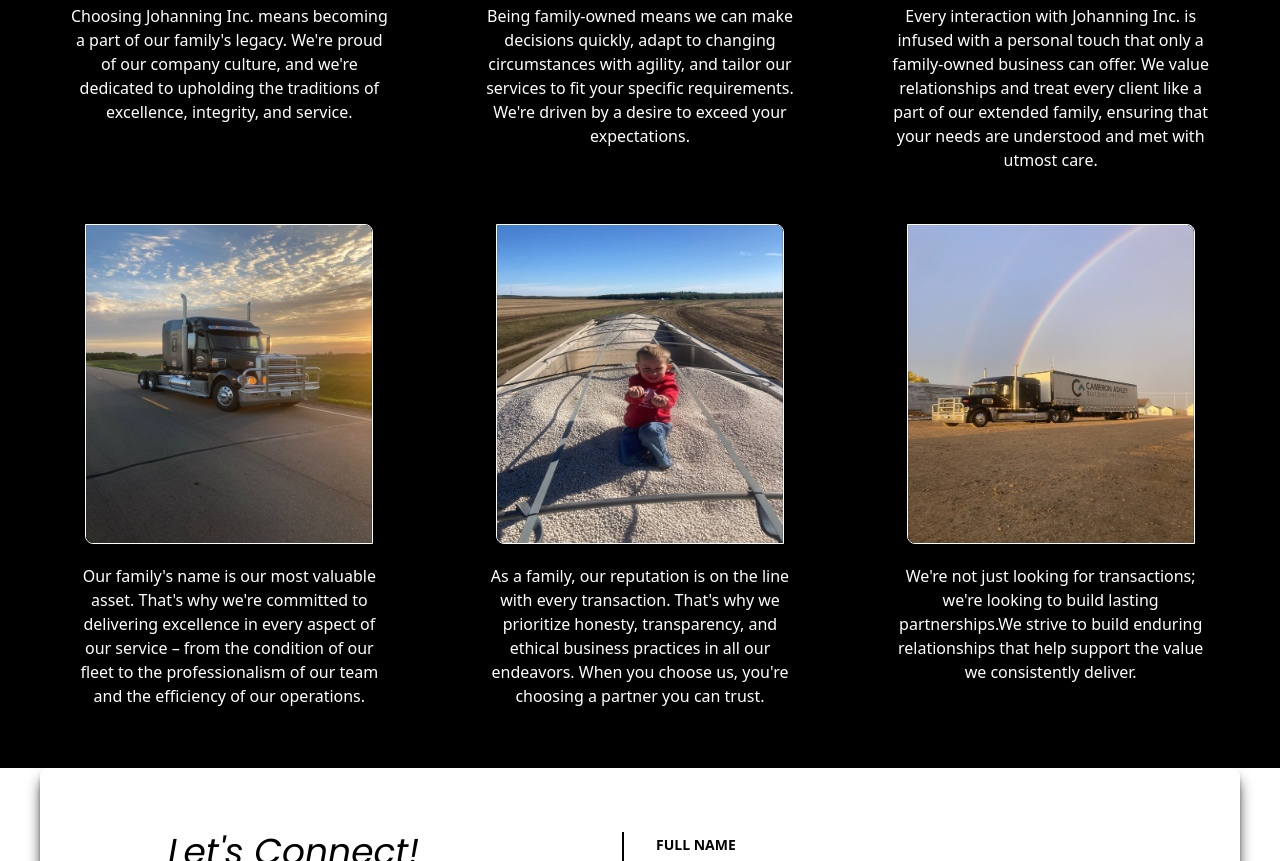
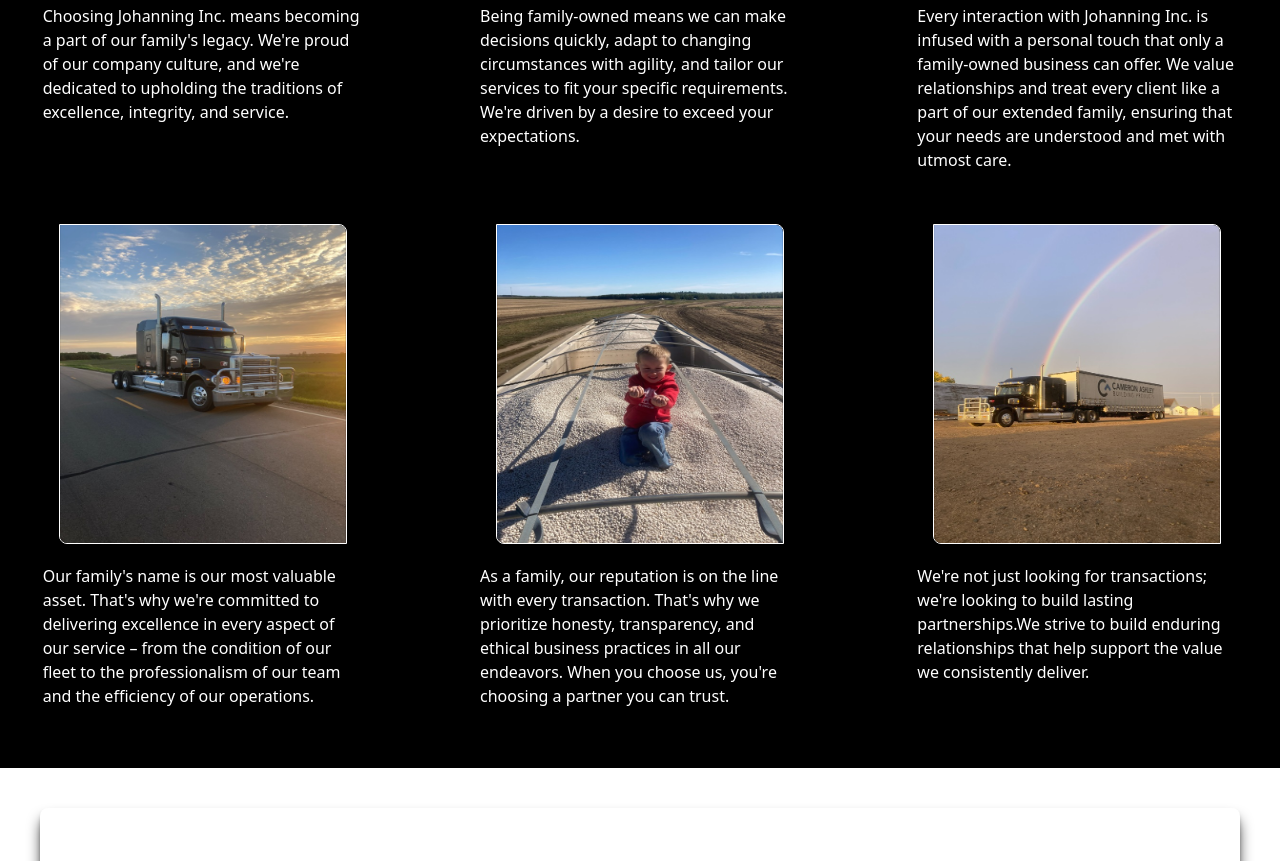
Before and after one commit to smittywebs/johanning-inc.2, a website: page index.html in a window 1280 px wide. Shown: the part 1460-2321 px from the top of the page. Drawn offline with Linux system fonts and the light colour scheme.

Commit message:
card final edit

```diff
--- a/index.html
+++ b/index.html
@@ -86,55 +86,55 @@
                 <img src="images/checkmark-icon-original.svg" alt="" class="h-20 m-6">
                   <h2 class="text-center text-black md:text-white px-2 pb-5">Unrivaled Reliability</h2>
                 </div>
-              <div class="flex flex-col bg-white md:bg-black rounded-lg shadow-md w-full m-6 overflow-hidden hover:cursor-pointer lg:hover:animate-shake sm:w-52">
+              <div class="flex flex-col bg-white md:bg-black rounded-lg shadow-lg shadow-black w-full m-6 overflow-hidden hover:cursor-pointer lg:hover:animate-shake sm:w-52">
                 <img src="images/checkmark-icon-original.svg" alt="" class="h-20 m-6">
                   <h2 class="text-center text-black md:text-white px-2 pb-5">Experts In Safety</h2>
                 </div>
-              <div class="flex flex-col bg-white md:bg-black rounded-lg shadow-md w-full m-6 overflow-hidden hover:cursor-pointer lg:hover:animate-shake sm:w-52">
+              <div class="flex flex-col bg-white md:bg-black rounded-lg shadow-lg shadow-black w-full m-6 overflow-hidden hover:cursor-pointer lg:hover:animate-shake sm:w-52">
                 <img src="images/checkmark-icon-original.svg" alt="" class="h-20 m-6">
                   <h2 class="text-center text-black md:text-white px-2 pb-5">Experienced Professionals</h2>
                 </div>
-              <div class="flex flex-col bg-white md:bg-black rounded-lg shadow-md w-full m-6 overflow-hidden hover:cursor-pointer lg:hover:animate-shake sm:w-52">
+              <div class="flex flex-col bg-white md:bg-black rounded-lg shadow-lg shadow-black w-full m-6 overflow-hidden hover:cursor-pointer lg:hover:animate-shake sm:w-52">
                 <img src="images/checkmark-icon-original.svg" alt="" class="h-20 m-6">
                 <h2 class="text-center text-black md:text-white font-sans px-2 pb-5">Customer First Approach</h2>
                 </div>
             </div>
         </div>
 
-    <div class="grid gap-8 p-10 pb-10 bg-black lg:grid-cols-3">
+    <div class="grid gap-8 pt-10 pb-10 bg-black lg:grid-cols-3">
       <div class="flex flex-col items-center">
         <img src="images/familyOg.jpg" alt="" class="flex h-80 w-72 border border-white rounded-tr-lg rounded-bl-lg">
-        <p class="pt-5 pb-5 w-80 text-center text-white 2xl:text-xl 2xl:tracking-wide">Choosing Johanning Inc. means becoming a part of our family's legacy.
+        <p class="flex pt-5 pb-5 w-80 text-left text-white 2xl:text-xl 2xl:tracking-wide">Choosing Johanning Inc. means becoming a part of our family's legacy.
            We're proud of our company culture, and we're dedicated to upholding the traditions of excellence, integrity, and service.</p>
       </div>
       <div class="flex flex-col items-center">
         <img src="images/truck2.jpg" alt="" class="flex h-80 w-72 border border-white rounded-tr-lg rounded-bl-lg">
-        <p class="pt-5 pb-5 w-80 text-center text-white 2xl:text-xl 2xl:tracking-wide">Being family-owned means we can make decisions quickly,
+        <p class="pt-5 pb-5 w-80 text-left text-white 2xl:text-xl 2xl:tracking-wide">Being family-owned means we can make decisions quickly,
            adapt to changing circumstances with agility, and tailor our services to fit your specific requirements. We're driven by a desire to exceed your expectations.</p>
       </div>
       <div class="flex flex-col items-center">
         <img src="images/Johanning Inc Logo-2.png" alt="" class="flex h-80 w-72 border border-white rounded-tr-lg rounded-bl-lg">
-        <p class="pt-5 pb-5 w-80 text-center text-white 2xl:text-xl 2xl:tracking-wide">Every interaction with Johanning Inc. is infused with a personal touch that only a family-owned business can offer.
+        <p class="pt-5 pb-5 w-80 text-left text-white 2xl:text-xl 2xl:tracking-wide">Every interaction with Johanning Inc. is infused with a personal touch that only a family-owned business can offer.
            We value relationships and treat every client like a part of our extended family, ensuring that your needs are understood and met with utmost care.</p>
       </div>
       <div class="flex flex-col items-center">
         <img src="images/sunset.jpg" alt="" class="flex h-80 w-72 border border-white rounded-tr-lg rounded-bl-lg">
-        <p class="pt-5 pb-5 w-80 text-center text-white 2xl:text-xl 2xl:tracking-wide">Our family's name is our most valuable asset. That's why we're committed to delivering excellence in every aspect of our service
+        <p class="pt-5 pb-5 w-80 text-left text-white 2xl:text-xl 2xl:tracking-wide">Our family's name is our most valuable asset. That's why we're committed to delivering excellence in every aspect of our service
            – from the condition of our fleet to the professionalism of our team and the efficiency of our operations.</p>
       </div>
       <div class="flex flex-col items-center">
         <img src="images/grains.jpg" alt="" class="flex h-80 w-72 border border-white rounded-tr-lg rounded-bl-lg">
-        <p class="pt-5 pb-5 w-80 text-center text-white 2xl:text-xl 2xl:tracking-wide"> As a family, our reputation is on the line with every transaction. That's why we prioritize honesty, transparency, and ethical business practices in all our endeavors.
+        <p class="pt-5 pb-5 w-80 text-left text-white 2xl:text-xl 2xl:tracking-wide"> As a family, our reputation is on the line with every transaction. That's why we prioritize honesty, transparency, and ethical business practices in all our endeavors.
            When you choose us, you're choosing a partner you can trust.</p>
       </div>
       <div class="flex flex-col items-center">
         <img src="images/doublerainbow.jpg" alt="" class="flex h-80 w-72 border border-white rounded-tr-lg rounded-bl-lg">
-        <p class="pt-5 pb-5 w-80 text-center text-white 2xl:text-xl 2xl:tracking-wide">We're not just looking for transactions; we're looking to build lasting partnerships.We strive to build enduring relationships that help support the value we consistently deliver.</p>
+        <p class="pt-5 pb-5 w-80 text-left text-white 2xl:text-xl 2xl:tracking-wide">We're not just looking for transactions; we're looking to build lasting partnerships.We strive to build enduring relationships that help support the value we consistently deliver.</p>
       </div>
     </div>
   </section>
 
-<section id="#contact" class="md:mx-10 bg-red-700 lg:bg-white">
+<section id="#contact" class="pt-10 md:mx-10 bg-red-700 lg:bg-white">
 <div class="max-w-screen-xl mx-auto mb-1 md:mb-10 px-8 grid gap-8 grid-cols-1 md:grid-cols-2 md:px-12 lg:px-16 xl:px-32
 py-16 text-white rounded-lg lg:shadow-lg lg:shadow-black">
 <div class="flex flex-col justify-between lg:border-r-2 lg:border-black">
```
Also changed, not shown: css/style.css.
